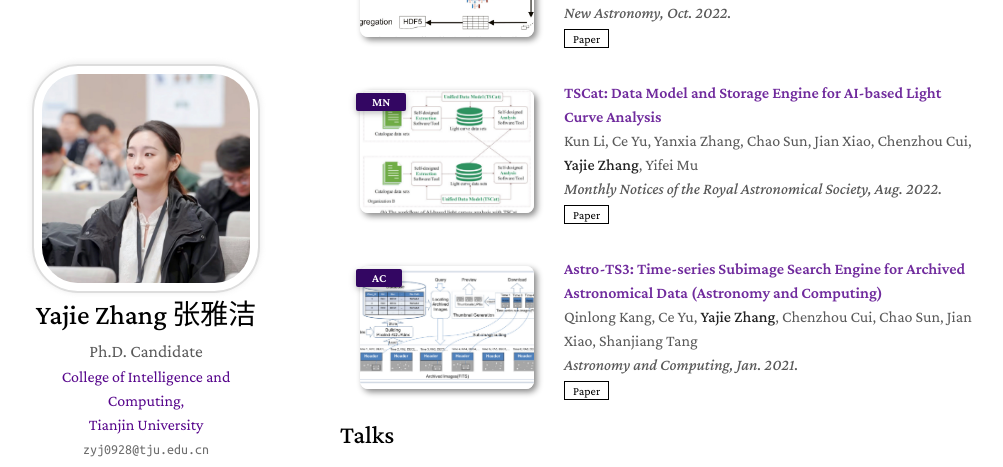
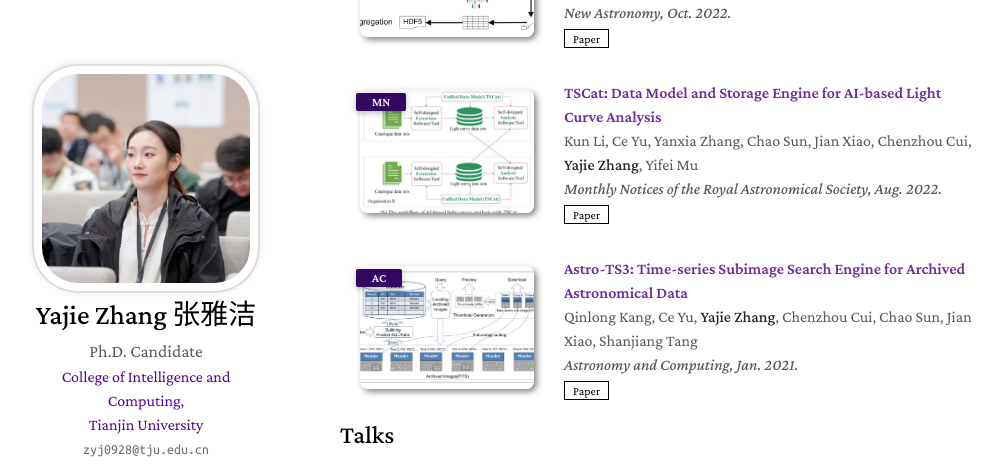
Before and after one commit to Yajie-Z/Yajie-Z.github.io, a Jekyll site: the page built from index.md, in a window 1280 px wide and 900 px high, scrolled down 1196 px, cut to the strip 0-467 px from the top of the window. Shown: the whole strip, without its empty margins (130-1133 px from the left). Built offline with Jekyll 4.4.1, drawn with Linux system fonts in a browser that asks for light colours; nearby versions of some CDN libraries; a style sheet for code colours, icons or effects is not loaded; our own code applies the rules of GitHub Pages for plain Markdown files.

Commit message:
Update projects.md

```diff
--- a/_includes/projects.md
+++ b/_includes/projects.md
@@ -145,7 +145,7 @@
   </div>
 
   <div class="col-sm-9" style="position: relative;padding-right: 15px;padding-left: 20px;">
-    <div class="title"><a href="https://www.sciencedirect.com/science/article/pii/S1384107622000434" target="_blank">Astro-TS3: Time-series Subimage Search Engine for Archived Astronomical Data  (Astronomy and Computing)</a></div>
+    <div class="title"><a href="https://www.sciencedirect.com/science/article/pii/S1384107622000434" target="_blank">Astro-TS3: Time-series Subimage Search Engine for Archived Astronomical Data</a></div>
     <div class="author">Qinlong Kang, Ce Yu, <strong>Yajie Zhang</strong>, Chenzhou Cui, Chao Sun, Jian Xiao, Shanjiang Tang</div>
     <div class="periodical"><em>Astronomy and Computing, Jan. 2021.</em></div>
     <div class="links">
```
